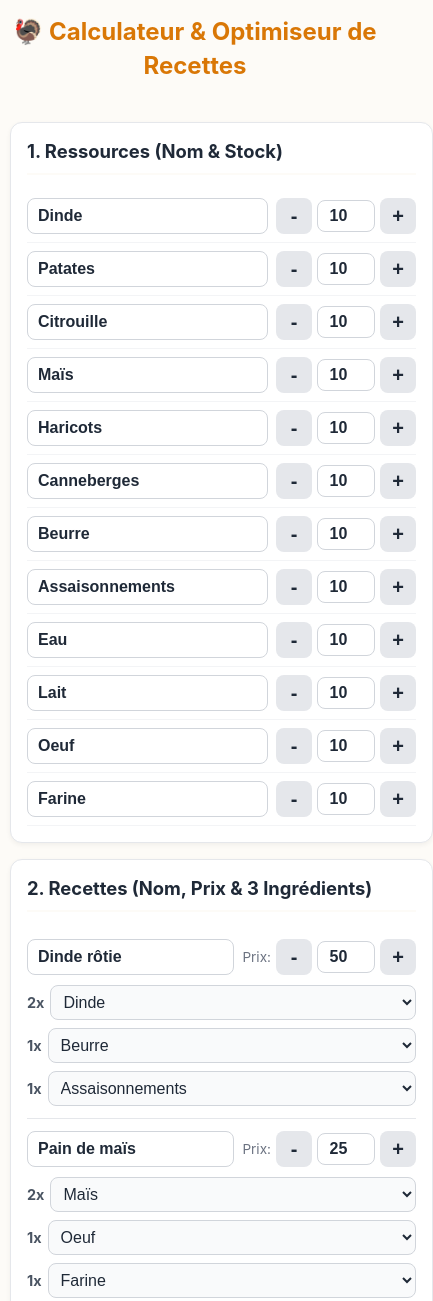
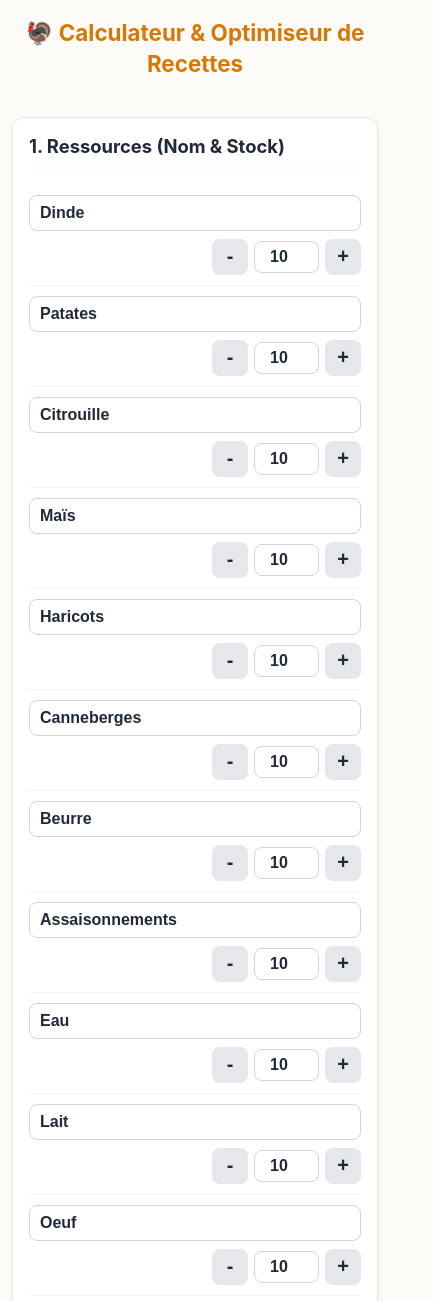
Before and after one commit to JujuXIII/wos, a plain HTML site: page gemini/index.html in a window 390 px wide. Shown: the top 1301 px of the page, 433 px wide, since content can reach past the window. Drawn offline with Linux system fonts and the light colour scheme.

Commit message:
update for small screens

```diff
--- a/gemini/index.html
+++ b/gemini/index.html
@@ -18,15 +18,14 @@
             font-family: -apple-system, BlinkMacSystemFont, 'Segoe UI', Roboto, sans-serif;
             background-color: var(--bg);
             color: var(--text);
-            max-width: 1200px;
+            max-width: 1100px;
             margin: 0 auto;
-            padding: 15px;
+            padding: 12px;
             line-height: 1.4;
         }
-        h1 { text-align: center; color: var(--primary); margin: 5px 0; font-size: 1.5rem; }
-        .save-indicator { text-align: center; font-size: 0.85rem; color: #059669; margin-bottom: 15px; height: 20px; }
+        h1 { text-align: center; color: var(--primary); margin: 5px 0; font-size: 1.4rem; }
+        .save-indicator { text-align: center; font-size: 0.85rem; color: #059669; margin-bottom: 12px; height: 20px; }
 
-        /* Grille adaptative PC / Mobile */
         .grid-container { display: grid; grid-template-columns: 1fr 1.35fr; gap: 16px; }
         .card {
             background: var(--card-bg);
@@ -34,31 +33,32 @@
             border-radius: 12px;
             padding: 16px;
             box-shadow: 0 2px 5px rgba(0,0,0,0.05);
+            min-width: 0;
         }
         .card h2 { margin-top: 0; border-bottom: 2px solid var(--bg); padding-bottom: 8px; font-size: 1.15rem; }
 
         /* Lignes Ressources & Recettes */
-        .item-row { display: flex; justify-content: space-between; align-items: center; gap: 8px; padding: 8px 0; border-bottom: 1px solid #f3f4f6; }
+        .item-row { display: flex; justify-content: space-between; align-items: center; gap: 8px; padding: 10px 0; border-bottom: 1px solid #f3f4f6; }
         .recipe-card-row { display: flex; flex-direction: column; gap: 10px; padding: 12px 0; border-bottom: 1px solid #e5e7eb; }
-        .recipe-top, .recipe-bottom { display: flex; justify-content: space-between; align-items: center; gap: 8px; flex-wrap: wrap; }
+        .recipe-top, .recipe-bottom { display: flex; justify-content: space-between; align-items: center; gap: 8px; }
 
-        /* Champs de saisie (16px minimum pour éviter le zoom auto sur iOS) */
         input[type="text"], input[type="number"], select {
             font-size: 16px;
             border: 1px solid #d1d5db;
             border-radius: 8px;
             color: var(--text);
             background: #fff;
+            min-width: 0;
         }
-        input[type="text"] { padding: 8px 10px; font-weight: 600; flex: 1; min-width: 110px; }
+        input[type="text"] { padding: 8px 10px; font-weight: 600; flex: 1; width: 100%; }
         input[type="text"]:focus, select:focus, input[type="number"]:focus { outline: none; border-color: var(--primary); }
-        select { padding: 7px 8px; background: #f9fafb; flex: 1; min-width: 0; }
+        select { padding: 7px 8px; background: #f9fafb; flex: 1; width: 100%; }
 
-        .ing-group { display: flex; align-items: center; gap: 6px; font-size: 0.9rem; color: #4b5563; flex: 1; min-width: 115px; }
+        .ing-group { display: flex; align-items: center; gap: 6px; font-size: 0.9rem; color: #4b5563; flex: 1; min-width: 0; }
 
-        /* Contrôles tactiles + et - */
-        .qty-control { display: flex; align-items: center; gap: 5px; }
-        .qty-control input[type="number"] { width: 58px; padding: 6px 4px; text-align: center; font-weight: 600; }
+        /* Contrôles + et - */
+        .qty-control { display: flex; align-items: center; gap: 6px; flex-shrink: 0; }
+        .qty-control input[type="number"] { width: 65px; padding: 6px 4px; text-align: center; font-weight: 600; }
         .btn-step {
             background: #e5e7eb;
             color: #1f2937;
@@ -76,33 +76,37 @@
         }
         .btn-step:active { background: #d1d5db; transform: scale(0.96); }
 
-        /* Panneau d'action et boutons */
-        .action-panel { margin-top: 16px; display: flex; flex-wrap: wrap; gap: 15px; align-items: center; justify-content: space-between; background: #fef3c7; border-color: #fcd34d; }
+        .action-panel { margin-top: 16px; display: flex; flex-wrap: wrap; gap: 12px; align-items: center; justify-content: space-between; background: #fef3c7; border-color: #fcd34d; }
         .target-group { display: flex; align-items: center; justify-content: space-between; gap: 10px; font-weight: bold; font-size: 1.05rem; }
         .target-group input { width: 110px; font-weight: bold; padding: 8px; text-align: right; }
         .btn-main { background-color: var(--primary); color: white; border: none; padding: 14px 24px; font-size: 1.05rem; font-weight: bold; border-radius: 10px; cursor: pointer; touch-action: manipulation; }
-        .btn-main:active { background-color: var(--primary-hover); }
         .btn-deduct { background-color: #059669; color: white; border: none; padding: 12px 18px; font-size: 1rem; font-weight: bold; border-radius: 8px; cursor: pointer; margin-top: 15px; width: 100%; touch-action: manipulation; }
         .btn-deduct:disabled { background-color: #9ca3af; cursor: not-allowed; }
 
-        /* Résultats */
         #result-panel { margin-top: 16px; display: none; }
-        .success-box { background-color: #ecfdf5; border: 1px solid #10b981; color: #065f46; padding: 16px; border-radius: 12px; }
-        .error-box { background-color: #fef2f2; border: 1px solid #ef4444; color: #991b1b; padding: 16px; border-radius: 12px; }
+        .success-box, .error-box { padding: 16px; border-radius: 12px; min-width: 0 !important; }
+        .success-box { background-color: #ecfdf5; border: 1px solid #10b981; color: #065f46; }
+        .error-box { background-color: #fef2f2; border: 1px solid #ef4444; color: #991b1b; }
         .result-list { list-style: none; padding: 0; margin: 12px 0; }
         .result-list li { padding: 6px 0; font-size: 1rem; border-bottom: 1px dashed #a7f3d0; }
         .summary-stats { display: flex; flex-direction: column; gap: 6px; margin-top: 12px; font-weight: bold; background: rgba(255,255,255,0.7); padding: 10px; border-radius: 8px; }
 
-        /* Règles spécifiques Smartphones */
+        /* Passage des boutons et quantités SOUS le texte sur mobile */
         @media (max-width: 768px) {
-            body { padding: 10px; }
             .grid-container { grid-template-columns: 1fr; }
-            .recipe-bottom { flex-direction: column; align-items: stretch; }
+            .item-row, .recipe-top, .recipe-bottom {
+                flex-direction: column;
+                align-items: stretch;
+            }
+            .qty-control {
+                justify-content: flex-end;
+                width: 100%;
+            }
             .ing-group { width: 100%; }
             .action-panel { flex-direction: column; align-items: stretch; }
-            .target-group { width: 100%; }
+            .target-group { flex-direction: column; align-items: stretch; }
+            .target-group input { width: 100%; text-align: center; }
             .btn-main { width: 100%; }
-            .success-box { min-width: 100% !important; }
         }
     </style>
 </head>
```
